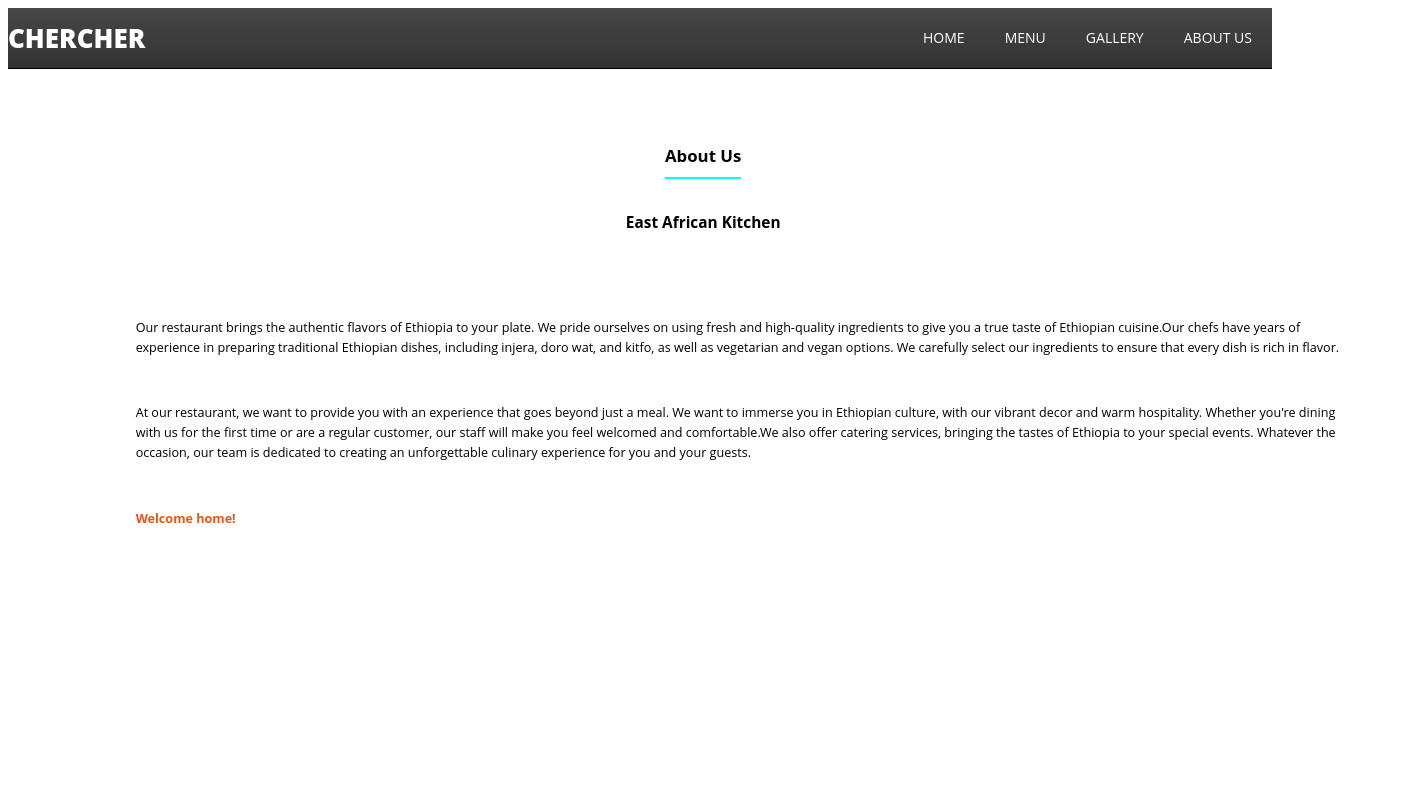
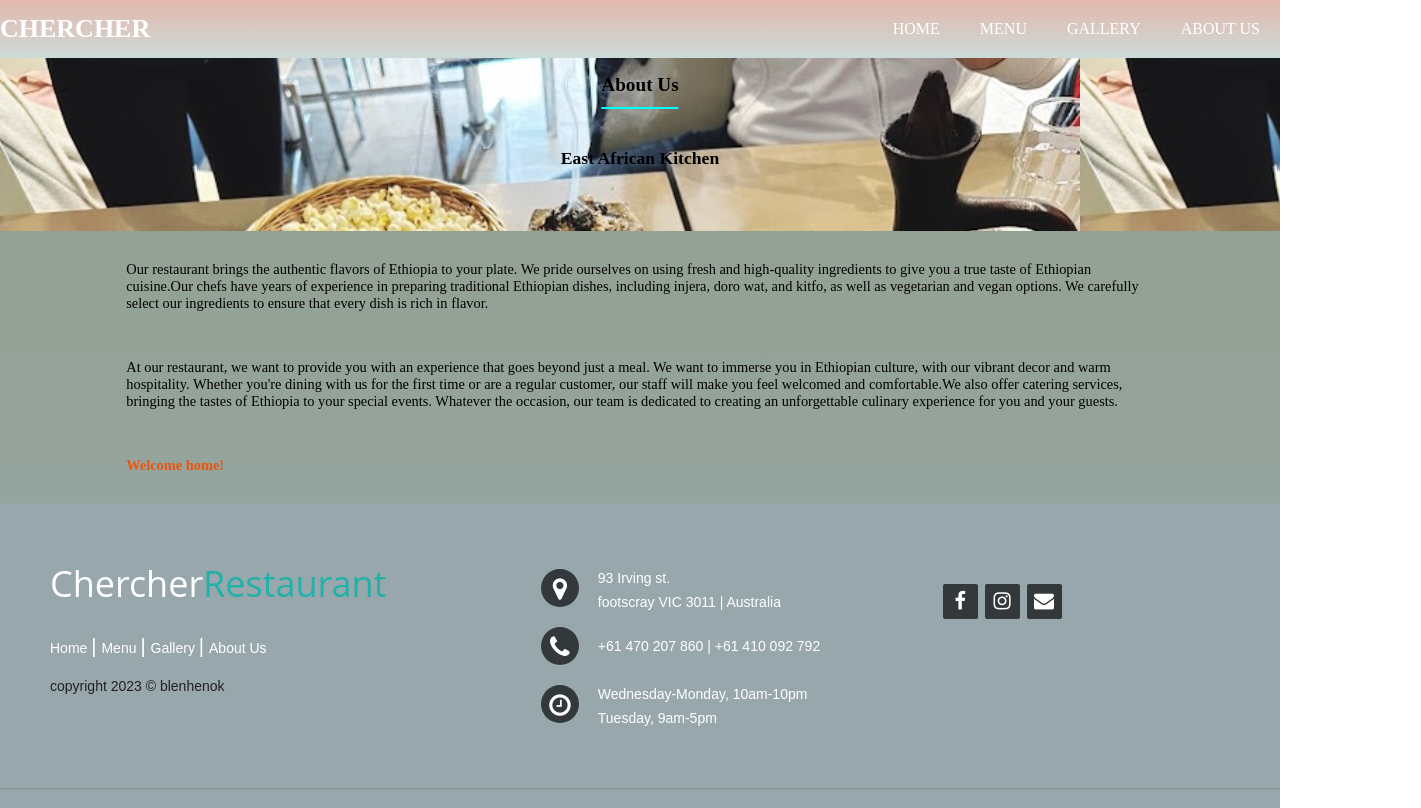
Before and after one commit to blenhenok/Chercher, a plain HTML site: page about.html in a window 1280 px wide. Shown: the whole page, 1421 px wide, since content can reach past the window. Drawn offline with Linux system fonts and the light colour scheme.

Commit message:
first try

```diff
--- a/about.css
+++ b/about.css
@@ -1,9 +1,11 @@
 
+*{
+  box-sizing: border-box;
+}
 body{
-  font-family: 'Open Sans', sans-serif;
-  font-size: 14px;
-  font-weight: 400;
-  line-height: 20px;
+  margin: 0;
+  padding: 0;
+  background: linear-gradient(#919f89, #98a7ac);
 }
 .header-area {
   background: linear-gradient(rgba(0,0,0,.3), rgba(0,0,0,.5)),url(images/f2.jpg);
@@ -11,8 +13,7 @@ body{
   background-size: cover;
 }
 .navbar-area {
-  background: rgba(0,0,0,.6);
-  border-bottom: 1px solid #000;
+  background: linear-gradient(#e2b8ac, #cddad8);
 }
 .site-navbar {
   display: flex;
@@ -78,7 +79,164 @@ a.site-logo {
   transform: translateY(-3px) rotate(-45deg);
 }
 
+.footer-distributed{
+	background: #98a7ac;
+	box-shadow: 0 1px 1px 0 rgba(0, 0, 0, 0.12);
+	box-sizing: border-box;
+	width: 100%;
+	text-align: left;
+	font: bold 16px sans-serif;
+	padding: 55px 50px;
+}
 
+.footer-distributed .footer-left,
+.footer-distributed .footer-center,
+.footer-distributed .footer-right{
+	display: inline-block;
+	vertical-align: top;
+}
+
+/* Footer left */
+
+.footer-distributed .footer-left{
+	width: 40%;
+}
+
+/* The company logo */
+
+.footer-distributed h3{
+	color:  #ffffff;
+	font: normal 36px 'Open Sans', cursive;
+	margin: 0;
+}
+
+.footer-distributed h3 span{
+	color:  lightseagreen;
+}
+
+/* Footer links */
+
+.footer-distributed .footer-links{
+	color:  #ffffff;
+	margin: 20px 0 12px;
+	padding: 0;
+}
+
+.footer-distributed .footer-links a{
+	display:inline-block;
+	line-height: 1.8;
+  font-weight:400;
+	text-decoration: none;
+	color:  inherit;
+}
+
+.footer-distributed .footer-company-name{
+	color:  #222;
+	font-size: 14px;
+	font-weight: normal;
+	margin: 0;
+}
+
+/* Footer Center */
+
+.footer-distributed .footer-center{
+	width: 35%;
+}
+
+.footer-distributed .footer-center i{
+	background-color:  #33383b;
+	color: #ffffff;
+	font-size: 25px;
+	width: 38px;
+	height: 38px;
+	border-radius: 50%;
+	text-align: center;
+	line-height: 42px;
+	margin: 10px 15px;
+	vertical-align: middle;
+}
+
+.footer-distributed .footer-center i.fa-envelope{
+	font-size: 17px;
+	line-height: 38px;
+}
+
+.footer-distributed .footer-center p{
+	display: inline-block;
+	color: #ffffff;
+  font-weight:400;
+	vertical-align: middle;
+	margin:0;
+}
+
+.footer-distributed .footer-center p span{
+	display:block;
+	font-weight: normal;
+	font-size:14px;
+	line-height:2;
+}
+
+.footer-distributed .footer-center p a{
+	color:  lightseagreen;
+	text-decoration: none;;
+}
+
+.footer-distributed .footer-links a:before {
+  content: "|";
+  font-weight:300;
+  font-size: 20px;
+  left: 0;
+  color: #fff;
+  display: inline-block;
+  padding-right: 5px;
+}
+
+.footer-distributed .footer-links .link-1:before {
+  content: none;
+}
+
+/* Footer Right */
+
+.footer-distributed .footer-right{
+	width: 20%;
+}
+
+.footer-distributed {
+	line-height: 20px;
+	color:  #92999f;
+	font-size: 13px;
+	font-weight: normal;
+	margin: 0;
+}
+
+.footer-distributed {
+	display: block;
+	color:  #ffffff;
+	font-size: 14px;
+	font-weight: bold;
+	margin-bottom: 20px;
+}
+
+.footer-distributed .footer-icons{
+	margin-top: 25px;
+}
+
+.footer-distributed .footer-icons a{
+	display: inline-block;
+	width: 35px;
+	height: 35px;
+	cursor: pointer;
+	background-color:  #33383b;
+	border-radius: 2px;
+
+	font-size: 20px;
+	color: #ffffff;
+	text-align: center;
+	line-height: 35px;
+
+	margin-right: 3px;
+	margin-bottom: 5px;
+}
 @media screen and (max-width: 767px) {
 
   .nav-toggler{
@@ -116,12 +274,28 @@ a.site-logo {
     overflow: visible;
   }
 
+  .footer-distributed{
+		font: bold 14px sans-serif;
+	}
+
+	.footer-distributed .footer-left,
+	.footer-distributed .footer-center,
+	.footer-distributed .footer-right{
+		display: block;
+		width: 100%;
+		margin-bottom: 40px;
+		text-align: center;
+	}
+
+	.footer-distributed .footer-center i{
+		margin-left: 0;
+	}
+
 }
 
     .whole{
       text-align: center;
-      margin:5%;
-      width: 100%;
+
   }
   .whole h2{
       text-transform: capitalize;
@@ -150,7 +324,8 @@ a.site-logo {
   .content{
       display: flex;
       flex-wrap: wrap;
-
+      width: 90%;
+      margin-left: 5%;
   }
 
   .content ul li {
@@ -165,3 +340,6 @@ a.site-logo {
   color: rgb(235, 85, 16);
   font-size: 100%;
   }
+.toppart{
+  background-image: url(images/c2.jpg);
+}
--- a/about.html
+++ b/about.html
@@ -3,6 +3,7 @@
 <head>
   <meta charset="UTF-8">
   <meta name="viewport" content="width=device-width, initial-scale=1.0">
+  <link rel="stylesheet" href="https://cdnjs.cloudflare.com/ajax/libs/font-awesome/4.7.0/css/font-awesome.min.css">
   <link rel="stylesheet" href="about.css">
   <title>Chercher</title>
 </head>
@@ -24,6 +25,7 @@
         </nav>
       </div>
     </div>
+
   </header>
 
 
@@ -42,7 +44,47 @@
     </div>
   </div>
 
+  <footer class="footer-distributed">
+    <div class="footer-left">
+        <h3>Chercher<span>Restaurant</span></h3>
+
+        <p class="footer-links">
+          <a href="index.html" class="link-1">Home</a>
+          <a href="trad.html">Menu</a>
+          <a href="gallery.html">Gallery</a>
+          <a href="about.html">About Us</a>
+        </p>
+
+        <p class="footer-company-name">copyright 2023 © blenhenok</p>
+      </div>
+
+      <div class="footer-center">
+        <div>
+          <i class="fa fa-map-marker"></i>
+          <p><span>93 Irving st.</span> footscray VIC 3011 |  Australia</p>
+        </div>
+        <div>
+          <i class="fa fa-phone"></i>
+            <p>+61 470 207 860 | </p>
+            <p>+61 410 092 792</p>
+        </div>
+        <div>
+          <i class="fa fa-clock-o"></i>
+          <p><span>Wednesday-Monday, 10am-10pm</span>Tuesday, 9am-5pm</p>
+        </div>
+      </div>
+
+      <div class="footer-right">
+        <div class="footer-icons">
+          <a href="#"><i class="fa fa-facebook"></i></a>
+          <a href="#"><i class="fa fa-instagram"></i></a>
+          <a href="#"><i class="fa fa-envelope"></i></a>
+        </div>
+      </div>
+
+    </footer>
 
 
+<script src="function.js"></script>
 </body>
 </html>
--- a/drink.css
+++ b/drink.css
@@ -1,20 +1,20 @@
-
+*{
+  box-sizing: border-box;
+}
 body{
-  font-family: 'Open Sans', sans-serif;
-  font-size: 14px;
-  font-weight: 400;
-  line-height: 20px;
+  margin: 0;
+  padding: 0;
+  background: #919f89;
 }
 
 .header-area {
-  background: linear-gradient(rgba(0,0,0,.3), rgba(0,0,0,.5)),url(images/f2.jpg);
   background-position: center center;
   background-size: cover;
 }
 
 .navbar-area {
-  background: rgba(0,0,0,.6);
-  border-bottom: 1px solid #000;
+  background: linear-gradient(#e2b8ac, #cddad8);
+
 }
 .site-navbar {
   display: flex;
@@ -122,7 +122,7 @@ a.site-logo {
 }
 
  .whole{
-  width: 1170px;
+  width: 100%;
   margin:100px auto;
 }
 .title{
@@ -166,12 +166,19 @@ a.site-logo {
   background-color: #ddd;
   color: black;
 }
+.menulinks .active{
+  background-color: #919f89;
+}
+.addcolor{
+  background: #cddad8;
+}
 
 table {
+
   border-collapse: collapse;
   border-spacing: 0;
   width: 80%;
-  border: 1px solid #ddd;
+  border-bottom:1px solid #000;
   margin-left: 10%;
 }
 
@@ -180,9 +187,7 @@ th, td {
   padding: 20px;
 }
 
-tr:nth-child(even) {
-  background-color: #f2f2f2;
-}
+
 .cold {
   display: flex;
   justify-content: space-between;
@@ -204,8 +209,8 @@ tr:nth-child(even) {
   display: flex;
   justify-content: space-between;
   padding-left: 5%;
-  background-color: #152935;
-  color: #ccd5d2;
+  background-color: #98a7ac;
+  color: black;
   bottom: 0;
   width: 100%;
 }
@@ -231,5 +236,48 @@ tr:nth-child(even) {
     margin-left: 5%;
   }
 
+  .whole{
+    width: 100%;
+    margin:100px auto;
+  }
+  .title{
+    text-align: center;
+    margin:60px;
+  }
+  .title h2{
+    text-transform: capitalize;
+    font-size: 22px;
+    position: relative;
+    display: inline-block;
+    padding-bottom: 8px;
+    margin-bottom: 10px;
+  }
+  .title h2::before{
+    content: '';
+    position: absolute;
+    width:80px;
+    height:2px;
+    background-color: aqua;
+    bottom:0;
+    left:50%;
+    transform: translateX(-50%);
+  }
+   .menulinks{
+    float:center;
+    display: flex;
+    flex-direction: row;
+    padding-left: 2%;
+    text-transform:capitalize;
+  }
+   .menulinks a {
+    display: block;
+    color: black;
+    text-align: center;
+    padding: 0 2% 0.5% 3%;
+    text-decoration: none;
+    font-size: 17px;
+  }
+
+
 
   }
--- a/gallery.css
+++ b/gallery.css
@@ -1,20 +1,20 @@
-
+*{
+  box-sizing: border-box;
+}
 body{
-  font-family: 'Open Sans', sans-serif;
-  font-size: 14px;
-  font-weight: 400;
-  line-height: 20px;
+  margin: 0;
+  padding: 0;
+  background: #919f89;
 }
 
 .header-area {
-  background: linear-gradient(rgba(0,0,0,.3), rgba(0,0,0,.5)),url(images/f2.jpg);
+
   background-position: center center;
   background-size: cover;
 }
 
 .navbar-area {
-  background: rgba(0,0,0,.6);
-  border-bottom: 1px solid #000;
+  background: linear-gradient(#e2b8ac, #cddad8);
 }
 .site-navbar {
   display: flex;
@@ -121,6 +121,11 @@ a.site-logo {
 }
 
 
+.head {
+  text-align: center;
+  padding: 32px;
+}
+
 .row {
   display: -ms-flexbox; /* IE10 */
   display: flex;
@@ -141,14 +146,13 @@ a.site-logo {
   margin-top: 8px;
   vertical-align: middle;
   width: 100%;
-    border-radius: 5%;
 }
 
 /* Responsive layout - makes a two column-layout instead of four columns */
-  @media screen and (max-width: 800px) {
+@media screen and (max-width: 767px) {
   .column {
     -ms-flex: 50%;
-      flex: 25%;
+    flex: 50%;
     max-width: 50%;
   }
 }
--- a/style.css
+++ b/style.css
@@ -47,7 +47,7 @@ a.site-logo {
 }
 .site-navbar ul li a {
   color: #fff;
-  padding: 20px;
+  padding: 20px 40px;
   display: block;
   text-decoration: none;
   text-transform: uppercase;
--- a/trad.css
+++ b/trad.css
@@ -1,20 +1,20 @@
-
-  body{
-    font-family: 'Open Sans', sans-serif;
-    font-size: 14px;
-    font-weight: 400;
-    line-height: 20px;
-  }
+*{
+  box-sizing: border-box;
+}
+body{
+  margin: 0;
+  padding: 0;
+  background: #919f89;
+}
 
   .header-area {
-    background: linear-gradient(rgba(0,0,0,.3), rgba(0,0,0,.5)),url(images/f2.jpg);
+
     background-position: center center;
     background-size: cover;
   }
 
   .navbar-area {
-    background: rgba(0,0,0,.6);
-    border-bottom: 1px solid #000;
+    background: linear-gradient(#e2b8ac, #cddad8);
   }
   .site-navbar {
     display: flex;
@@ -165,7 +165,12 @@
   background-color: #ddd;
   color: black;
 }
-
+.menulinks .active{
+  background-color: #919f89;
+}
+.addcolor{
+  background: #cddad8;
+}
 
 .menu{
     display: flex;
@@ -206,8 +211,8 @@
   display: flex;
   justify-content: space-between;
   padding-left: 5%;
-  background-color: #152935;
-  color: #ccd5d2;
+  background-color: #98a7ac;
+  color: black;
   bottom: 0;
   width: 100%;
 }
--- a/vp.css
+++ b/vp.css
@@ -1,25 +1,23 @@
 
+*{
+  box-sizing: border-box;
+}
 body{
-  font-family: 'Open Sans', sans-serif;
-  font-size: 14px;
-  font-weight: 400;
-  line-height: 20px;
+  margin: 0;
+  padding: 0;
+  background: #919f89;
 }
-.container {
-  width: 100%;
-  max-width: 1440px;
-  margin: 0 auto;
-  padding: 0 15px;
+.addcolor{
+  background: #cddad8;
 }
 .header-area {
-  background: linear-gradient(rgba(0,0,0,.3), rgba(0,0,0,.5)),url(images/f2.jpg);
+
   background-position: center center;
   background-size: cover;
 }
 
 .navbar-area {
-  background: rgba(0,0,0,.6);
-  border-bottom: 1px solid #000;
+  background: linear-gradient(#e2b8ac, #cddad8);
 }
 .site-navbar {
   display: flex;
@@ -209,8 +207,8 @@ a.site-logo {
   display: flex;
   justify-content: space-between;
   padding-left: 5%;
-  background-color: #152935;
-  color: #ccd5d2;
+  background-color: #98a7ac;
+  color: black;
   bottom: 0;
   width: 100%;
 }
```
Also changed, not shown: drink.html (+3 -1 lines), gallery.html (+28 -31 lines), pop.html (+5 -2 lines), trad.html (+7 -2 lines), veg.html (+8 -2 lines). Lines whose indentation alone changed are shown as unchanged.
